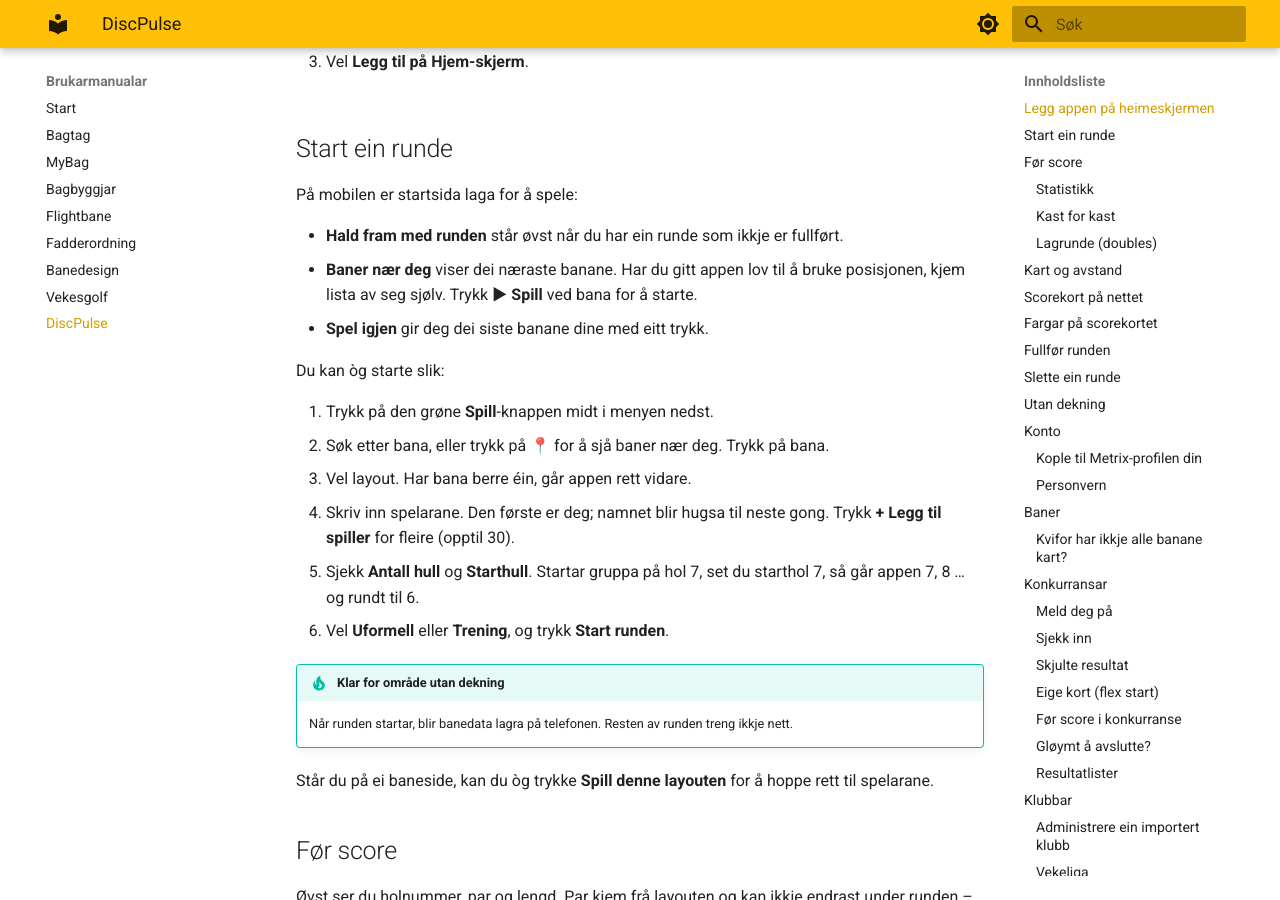
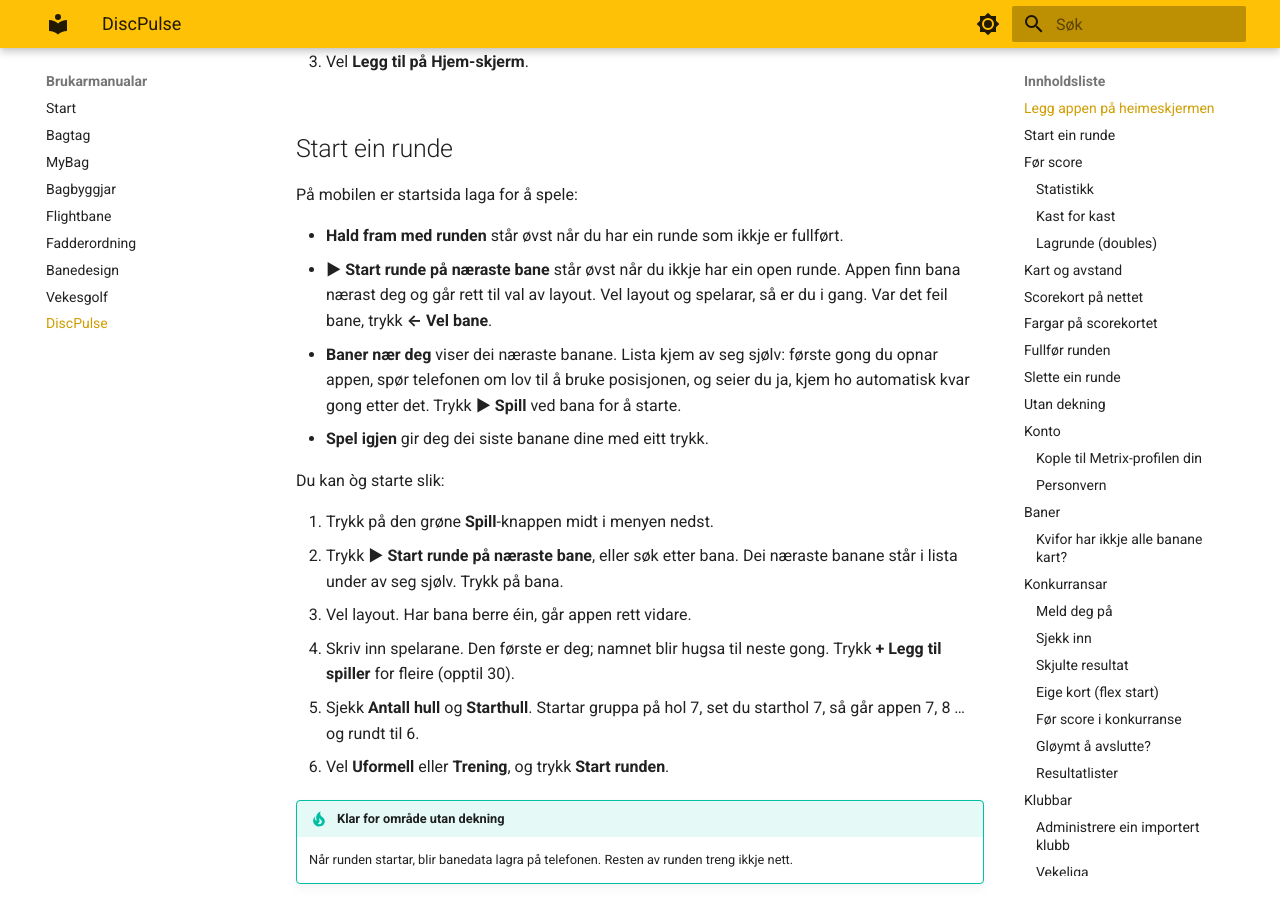
Before and after one commit to hanses89/manuals, an MkDocs documentation site: the page built from docs/discpulse.md, in a window 1280 px wide and 900 px high, scrolled down 593 px. Built offline with MkDocs 1.6.1 and Material for MkDocs 9.7.7, drawn with Linux system fonts in a browser that asks for light colours; some of the changed text lies outside the part shown.

Commit message:
manual: sync from discpulse.app @ 7683fc14628429b829e79680c57524e52e447b6c

```diff
--- a/docs/discpulse.md
+++ b/docs/discpulse.md
@@ -30,14 +30,19 @@ iPhone tek betre vare på rundane du har lagra.
 På mobilen er startsida laga for å spele:
 
 - **Hald fram med runden** står øvst når du har ein runde som ikkje er fullført.
-- **Baner nær deg** viser dei næraste banane. Har du gitt appen lov til å bruke
-  posisjonen, kjem lista av seg sjølv. Trykk **▶ Spill** ved bana for å starte.
+- **▶ Start runde på næraste bane** står øvst når du ikkje har ein open runde. Appen
+  finn bana nærast deg og går rett til val av layout. Vel layout og spelarar, så er du
+  i gang. Var det feil bane, trykk **← Vel bane**.
+- **Baner nær deg** viser dei næraste banane. Lista kjem av seg sjølv: første gong du
+  opnar appen, spør telefonen om lov til å bruke posisjonen, og seier du ja, kjem ho
+  automatisk kvar gong etter det. Trykk **▶ Spill** ved bana for å starte.
 - **Spel igjen** gir deg dei siste banane dine med eitt trykk.
 
 Du kan òg starte slik:
 
 1. Trykk på den grøne **Spill**-knappen midt i menyen nedst.
-2. Søk etter bana, eller trykk på 📍 for å sjå baner nær deg. Trykk på bana.
+2. Trykk **▶ Start runde på næraste bane**, eller søk etter bana. Dei næraste banane
+   står i lista under av seg sjølv. Trykk på bana.
 3. Vel layout. Har bana berre éin, går appen rett vidare.
 4. Skriv inn spelarane. Den første er deg; namnet blir hugsa til neste gong.
    Trykk **+ Legg til spiller** for fleire (opptil 30).
@@ -265,7 +270,8 @@ Under **Profil → Personvern** styrer du dataa dine:
 
 ## Baner
 
-Under **Baner** kan du søkje på namn eller stad, eller trykke **Nær meg**.
+Under **Baner** står dei næraste banane øvst av seg sjølv når appen får bruke
+posisjonen (**📍 Oppdater** hentar dei på nytt). Under kan du søkje på namn eller stad.
 Banesida viser layoutar, hol, par og lengd der det finst. Baner merka
 **Ufullstendige data** manglar noko informasjon.
 
@@ -291,6 +297,10 @@ Hola får kart når nokon har plassert tee og korg:
   korga. Ingen sitt eige spor blir vist, berre snittet.
 
 ## Konkurransar
+
+Øvst under **Konkurransar** står **Konkurransar nær deg**: dei som pågår eller
+startar innan 60 dagar, på baner innan 15 mil, med den næraste først. Lista kjem av
+seg sjølv når appen får bruke posisjonen.
 
 ### Meld deg på
 
```
